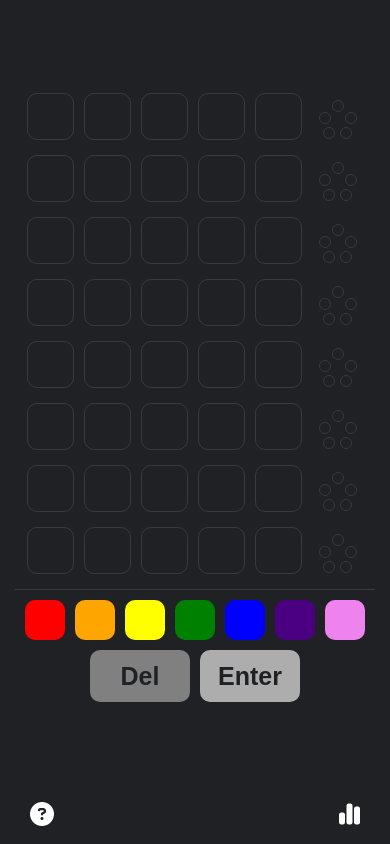
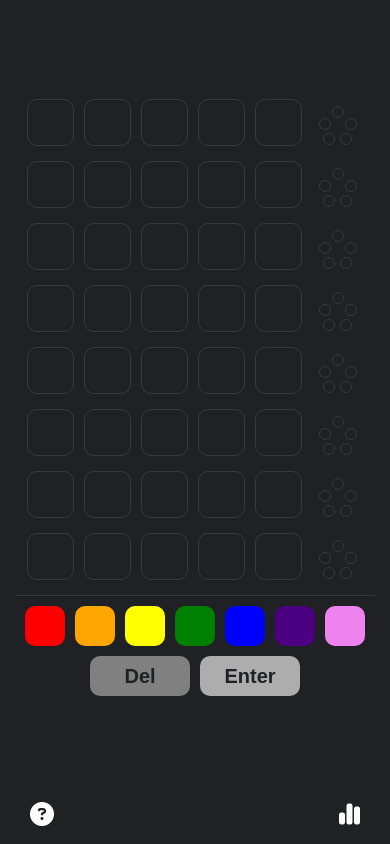
Before and after one commit to JanRoces/rainbow-riddle, a React (Create React App) app: page / in a window 390 px wide. Built offline with nearby package versions, Linux system fonts and the light colour scheme.

Commit message:
reduce button size

```diff
--- a/src/components/ActionButton.js
+++ b/src/components/ActionButton.js
@@ -1,3 +1,4 @@
+import { useMediaQuery } from '@mui/material';
 import React from 'react';
 
 function ActionButton({
@@ -7,6 +8,8 @@ function ActionButton({
   onEnterInput,
   onPlayAgain,
 }) {
+  const isMobile = useMediaQuery('(max-width:768px)');
+
   function handleOnClick() {
     switch (type) {
       case 'delete':
@@ -21,7 +24,10 @@ function ActionButton({
   }
 
   return (
-    <button className={'button-action-' + type} onClick={() => handleOnClick()}>
+    <button
+      className={`button-action-${type}${isMobile ? ' button-mobile' : ''}`}
+      onClick={() => handleOnClick()}
+    >
       {label}
     </button>
   );
--- a/src/components/GameGrid.js
+++ b/src/components/GameGrid.js
@@ -51,7 +51,7 @@ function GameGrid({ colorGrid, currentRow, input, resultGrid }) {
     return rows;
   }
 
-  return <div>{renderRows()}</div>;
+  return <div className="container-rows">{renderRows()}</div>;
 }
 
 export default GameGrid;
--- a/src/components/SecretCode.js
+++ b/src/components/SecretCode.js
@@ -1,13 +1,15 @@
 import React from 'react';
 import '../styles/SecretCode.css';
+import { useMediaQuery } from '@mui/material';
 
 function SecretCode({ secret }) {
   const colors = [];
+  const isMobile = useMediaQuery('(max-width:768px)');
 
   secret.forEach(({ hex, name }, index) => {
     colors.push(
       <div
-        className="color"
+        className={`color${isMobile ? '-mobile' : ''}`}
         key={name + index}
         style={{ backgroundColor: hex }}
       ></div>
--- a/src/styles/ActionButton.css
+++ b/src/styles/ActionButton.css
@@ -51,3 +51,8 @@
     vertical-align: middle;
     min-width: 175px;
 }
+
+.button-mobile {
+    height: 40px;
+    font-size: 20px;
+}
--- a/src/styles/ColorSelect.css
+++ b/src/styles/ColorSelect.css
@@ -34,13 +34,12 @@
 }
 
 .container-selection {
-    border-top: 1px solid #3A3A3C;
     display: flex;
     flex-direction: row;
     flex-wrap: wrap;
     gap: 10px;
     justify-content: center;
-    margin: 10px 0;
+    margin-bottom: 10px;
     padding: 10px 10px 0;
 }
 
--- a/src/styles/GameGrid.css
+++ b/src/styles/GameGrid.css
@@ -1,3 +1,7 @@
+.container-rows {
+    border-bottom: 1px solid #3A3A3C;
+    padding-bottom: 10px;
+}
 .grid-row {
     display: flex;
     flex-direction: row;
--- a/src/styles/SecretCode.css
+++ b/src/styles/SecretCode.css
@@ -5,15 +5,21 @@
     width: 52px;
 }
 
+.color-mobile {
+    border: none;
+    border-radius: 10px;
+    height: 40px;
+    width: 40px;
+}
+
 .container-secret {
     align-items: center;
-    border-top: 1px solid #3A3A3C;
     display: flex;
     flex-direction: column;
     flex-wrap: wrap;
     gap: 10px;
     justify-content: center;
-    margin: 10px 0;
+    margin-bottom: 10px;
     padding: 10px 10px 0;
 }
 
```
